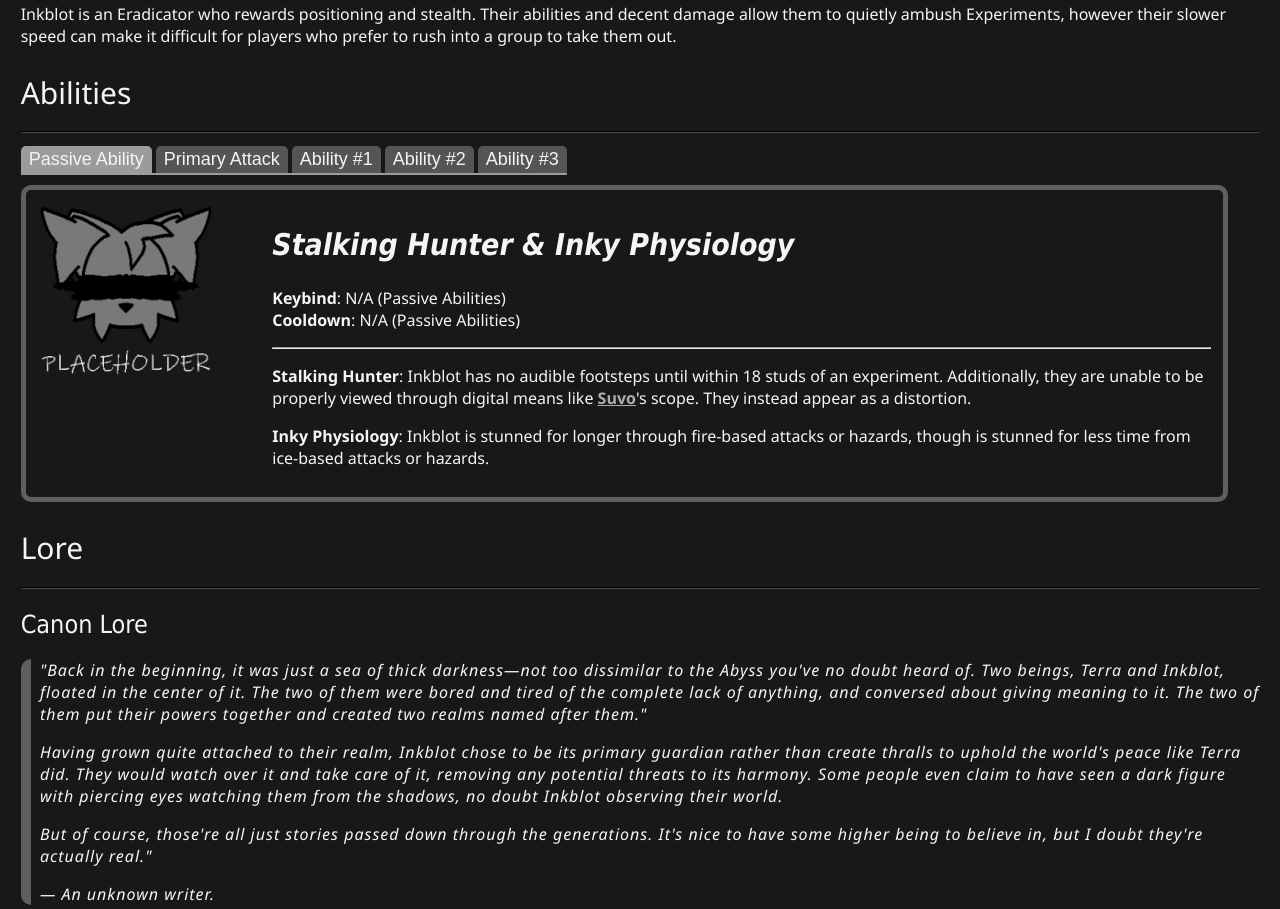
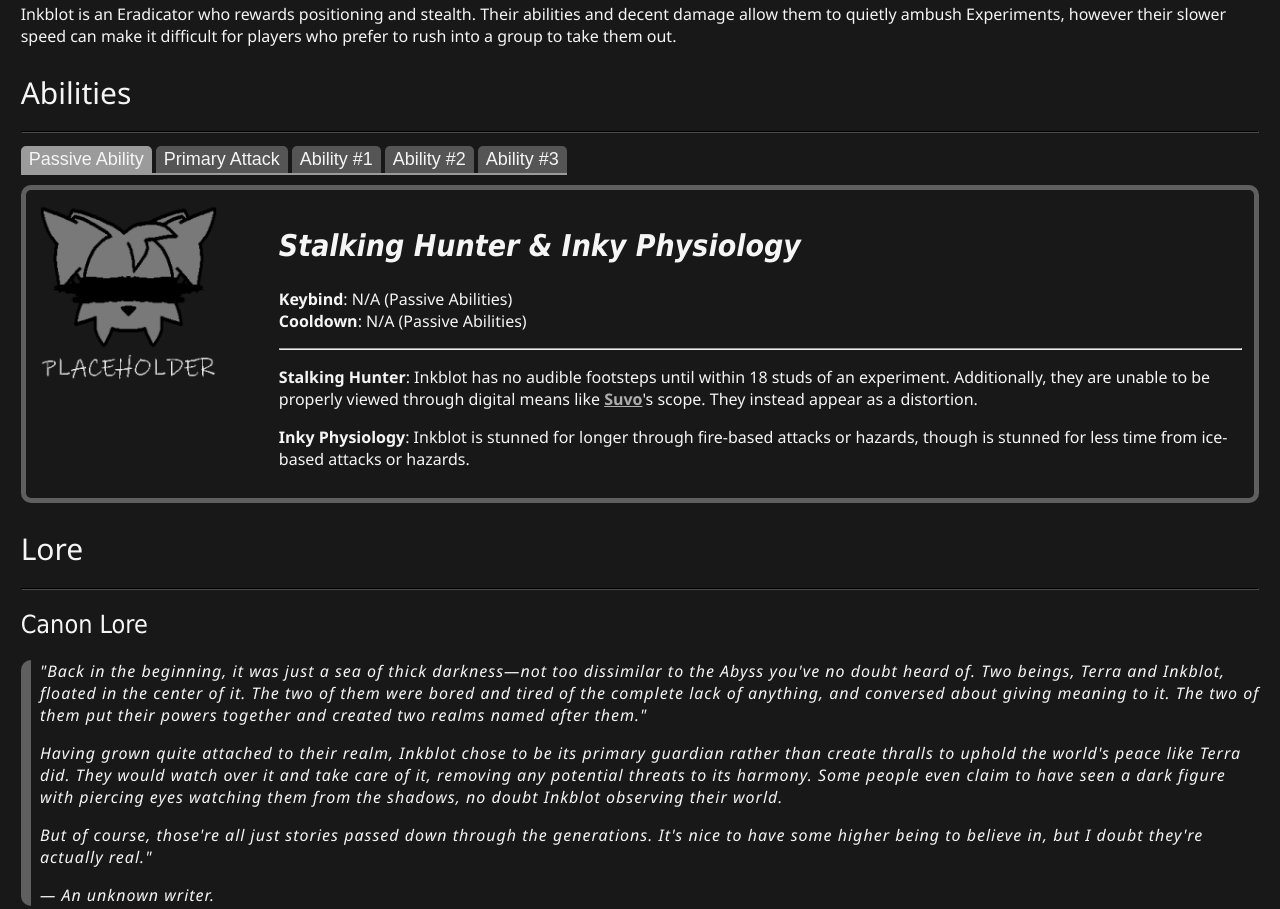
Before and after one commit to shifted-monochrome/shifted-monochrome.github.io, a plain HTML site: page html/eradicators/inkblot.html in a window 1280 px wide. Shown: the part 1265-2174 px from the top of the page. Drawn offline with Linux system fonts and the light colour scheme.

Commit message:
if this fixes it istg

```diff
--- a/css/characters.css
+++ b/css/characters.css
@@ -4,7 +4,7 @@
     width: 25%;
     padding-right: 2%;
     padding-top: 1%;
-    margin-left: 1%;
+    margin-left: 2%;
 }
 
 .character-box {
--- a/html/eradicators/inkblot.html
+++ b/html/eradicators/inkblot.html
@@ -279,18 +279,4 @@
     document.getElementById("default_image").click();
     document.getElementById("default_gallery").click();
     document.getElementById("default_ability").click();
-
-    function divWidthFix() {
-        const reference_scale = document.getElementById("reference_scale");
-        const reference_width = parseFloat(reference_scale.offsetWidth) - 32;
-
-        const target_divs = document.querySelectorAll(".ability-container");
-
-        target_divs.forEach(div => {
-            div.style.width = `${reference_width}px`;
-        })
-    }
-
-    window.addEventListener('resize', divWidthFix);
-    document.addEventListener('DOMContentLoaded', divWidthFix);
 </script>
```
Also changed, not shown: html/experiments/gray.html (+0 -14 lines), html/experiments/specter.html (+0 -14 lines).
